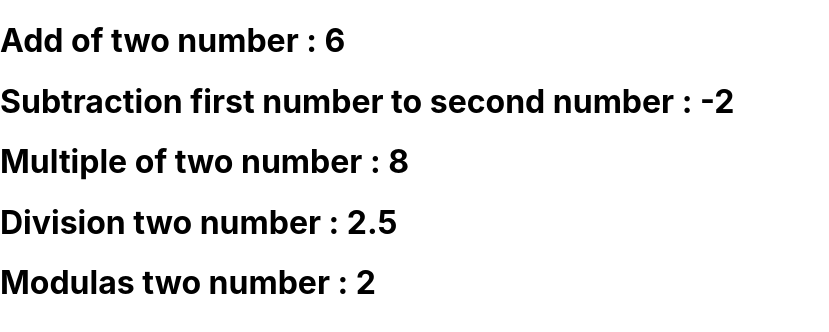
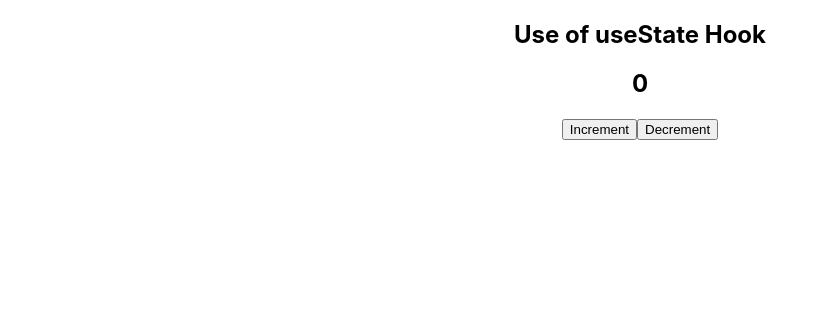
Before and after one commit to Nandaniyadav/Learn-React, a React (Create React App) app: page / in a window 1280 px wide. Shown: the top 332 px of the page, without its empty margins (0-829 px from the left). Built offline with nearby package versions, Linux system fonts and the light colour scheme.

Commit message:
useState in Hook in React JS

```diff
--- a/src/App.js
+++ b/src/App.js
@@ -96,7 +96,7 @@
 //   return (
 //     <div>
 //       <Props number='1' age = '20' />
-//       <Props number='2'/>
+//       <Props number='2' myName="Nandani"/>
 //       <Props number='3'/>
 //     </div>
 //   )
@@ -185,7 +185,8 @@
 
 // export default App
 
-// // /////////For Todo List
+// // ////////////////////////////////
+/////For Todo List
 
 // import React from 'react'
 // import './App.css'
@@ -245,13 +246,64 @@
 
 /////////////////////////////////////////////////
 /////For Calculater
+// import React from "react";
+// import Add from './By Thapa/Calculater/Calc'
+// const App =()=>{
+//   return(
+//     <div>
+//       <Add/>
+//     </div>
+//   )
+// }
+// export default App;
+
+///////////////////////////////////////////////////////////
+//For Props1
+
+// import React from "react";
+// import Props1 from "./By Thapa/Props1";
+
+// const App =()=>{
+//   return(
+//     <div>
+//       <Props1 imgsrc="https://picsum.photos/200/300" alt="Randam Images"/>
+//       <Props1 imgsrc="https://picsum.photos/seed/picsum/200/300"/>
+//       <Props1 imgsrc="https://picsum.photos/200/300/?blur=2" alt="Randam images"/>
+//     </div>
+//   )
+// }
+// export default App;
+
+///////////////////////////////////////////////////
+//For SlotGame
+
+// import React from "react";
+// import SlotGame from "./By Thapa/SlotGame";
+// import Slot from "./By Thapa/SlotGame";
+// const App =()=>{
+//     return(
+//         <>
+//         <h1>🧭Welcome to <span>Slot Machine</span> Game 🧭</h1>
+//       <SlotGame/>
+//       <Slot a='😂' b='😃' c='😍'/>
+//       {/* <Slot a='😎' b='😎' c='😎'/>
+//       <Slot a='🤩' b='😛' c='🤩'/> */}
+//         </>
+//     )
+// }
+// export default App;
+
+///////////////////////////////////////////////////////
+// For Usestate
+
 import React from "react";
-import Add from './By Thapa/Calculater/Calc'
+import './App.css'
+import UseState from "./By Thapa/UseState";
 const App =()=>{
-  return(
-    <div>
-      <Add/>
-    </div>
-  )
+    return(
+        <div className="App">
+        <UseState/>
+        </div>
+    )
 }
 export default App;
--- /dev/null
+++ b/src/By Thapa/Props1.js
@@ -0,0 +1,15 @@
+import React from "react";
+
+const Props1=(props)=>{
+    console.log(props)
+    return(
+        <>
+        <div className="cards">
+            <div className="card">
+                <img src={props.imgsrc}/>
+            </div>
+        </div>
+        </>
+    )
+}
+export default Props1;
--- /dev/null
+++ b/src/By Thapa/SlotGame.js
@@ -0,0 +1,27 @@
+import React from "react";
+const SlotGame = (props) => {
+    let a = '😁';
+    let b = '😁';
+    let c = '😂';
+    if ((props.a === props.b) && (props.b === props.c)) {
+      return (
+        <>
+        <div>
+          <h1>{a}{b}{c}
+          </h1>
+          <h3>This is Maching</h3>
+          </div>
+        </>
+      );
+    } else {
+        return (
+            <><div>
+              <h1>{a}{b}{c}
+              </h1>
+              <h3>This is not  Maching</h3>
+              </div>
+            </>
+          );
+    }
+  };
+  export default SlotGame;
--- /dev/null
+++ b/src/By Thapa/UseState.jsx
@@ -0,0 +1,23 @@
+import React, { useState } from "react";
+const UseState = () => {
+
+    const [count, setCount] = useState(0);
+    // console.log(count)
+
+    const Inc = () => {
+        setCount(count + 1)
+    }
+    const Dec = () => {
+        setCount(count - 1)
+    }
+
+    return (
+        <>
+            <h2>Use of useState Hook</h2>
+            <h2>{count}</h2>
+            <button onClick={Inc}>Increment</button>
+            <button onClick={Dec}>Decrement</button>
+        </>
+    )
+}
+export default UseState;
--- a/src/Props/Props.js
+++ b/src/Props/Props.js
@@ -4,6 +4,7 @@ const Props = (props) => {
   return (
     <div>
       <h1>{props.number}</h1>
+      <h2>{props.myName}</h2>
     </div>
   )
 }
```
